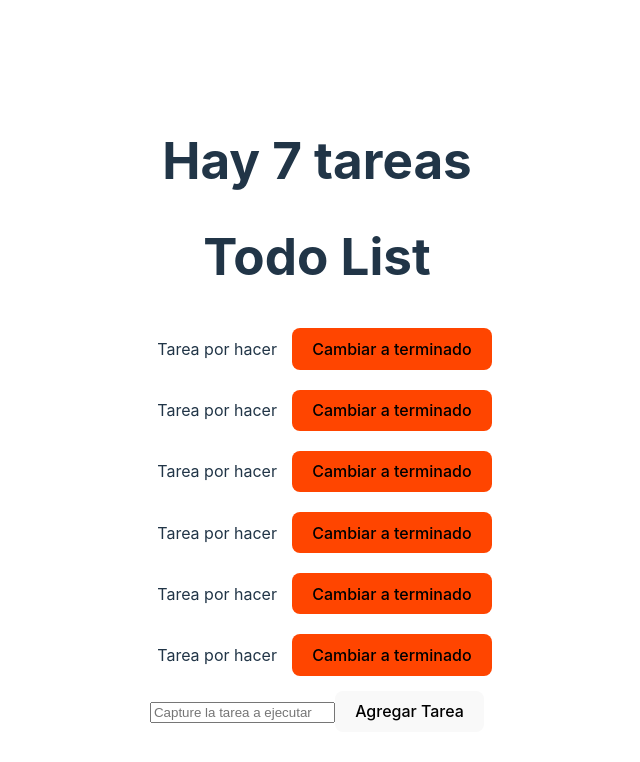
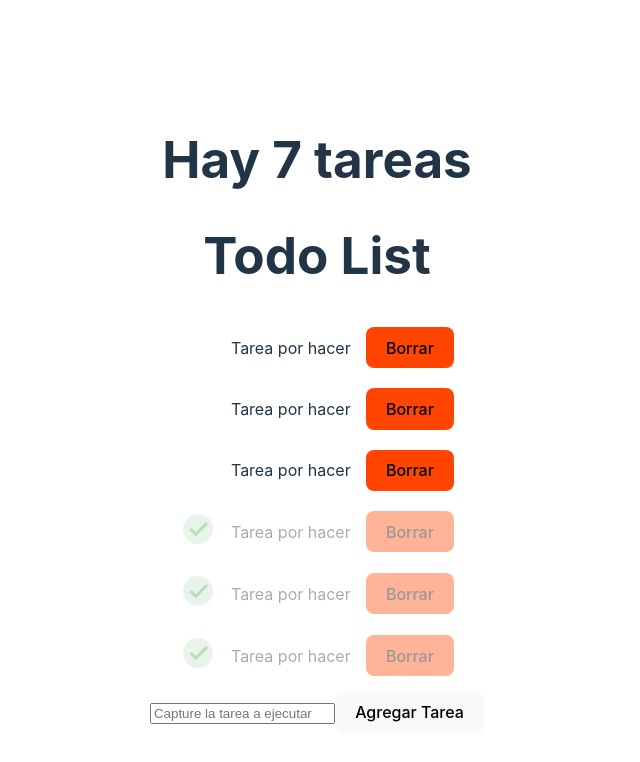
Before and after one commit to Tcp93001/React-Bedu-primera-clase, a React (Vite) app: page / in a window 1280 px wide. Shown: the top 762 px of the page, without its empty margins (323-963 px from the left). Built offline with nearby package versions, Linux system fonts and the light colour scheme.

Commit message:
Cambios segunda clase segunda parte

```diff
--- /dev/null
+++ b/src/components/Checkmark.jsx
@@ -0,0 +1,12 @@
+import check from '../assets/checkmark.svg'
+import '../styles/Checkmark.css'
+
+const Checkmark = () => {
+  return (
+    <div>
+      <img className="image-size" src={check} alt="Checkmark" />
+    </div>
+  )
+}
+
+export default Checkmark;
--- a/src/components/Todo.jsx
+++ b/src/components/Todo.jsx
@@ -1,4 +1,5 @@
 import { Component } from 'react';
+import Checkmark from './Checkmark';
 import PropTypes from 'prop-types';
 import '../styles/Todo.css'
 
@@ -7,11 +8,33 @@ class Todo extends Component {
     done: false
   }
 
+  // constructor(props) {
+  //   super(props)
+  //   this.state = {
+  //     done: true
+  //   }
+  // }
+
+  // elementoTodo = () => {
+  //   return (
+  //     <>
+  //       <p className="list-item">Tarea por hacer</p>
+  //       <button className="delete">Borrar</button>
+  //     </>
+  //   )
+  // }
+
   render() {
     return (
-      <div className={`todo-container ${this.state.done ? 'dim-completed' : ''}`}>
+      <div className={`todo-container ${this.props.done ? 'dim-completed' : ''}`}>
+        {/* {this.elementoTodo()}
+         */}
+        {
+          this.props.done ? <Checkmark /> : <div style={{width: '36px'}}></div>
+        }
+
         <p className="list-item">Tarea por hacer</p>
-        <button onClick={() => this.setState({done: true})} className="delete">Cambiar a terminado</button>
+        <button className="delete">Borrar</button>
       </div>
     )
   }
--- a/src/components/TodoList.jsx
+++ b/src/components/TodoList.jsx
@@ -5,7 +5,7 @@ const TodoList = () => {
     <div style={{padding: '5px 0'}}>
       <h1>Todo List</h1>
       <Todo />
-      <Todo done />
+      <Todo />
       <Todo />
       <Todo done />
       <Todo done />
--- /dev/null
+++ b/src/styles/Checkmark.css
@@ -0,0 +1,3 @@
+.image-size {
+  width: 36px;
+}
```
Also changed, not shown: src/assets/checkmark.svg (added).
